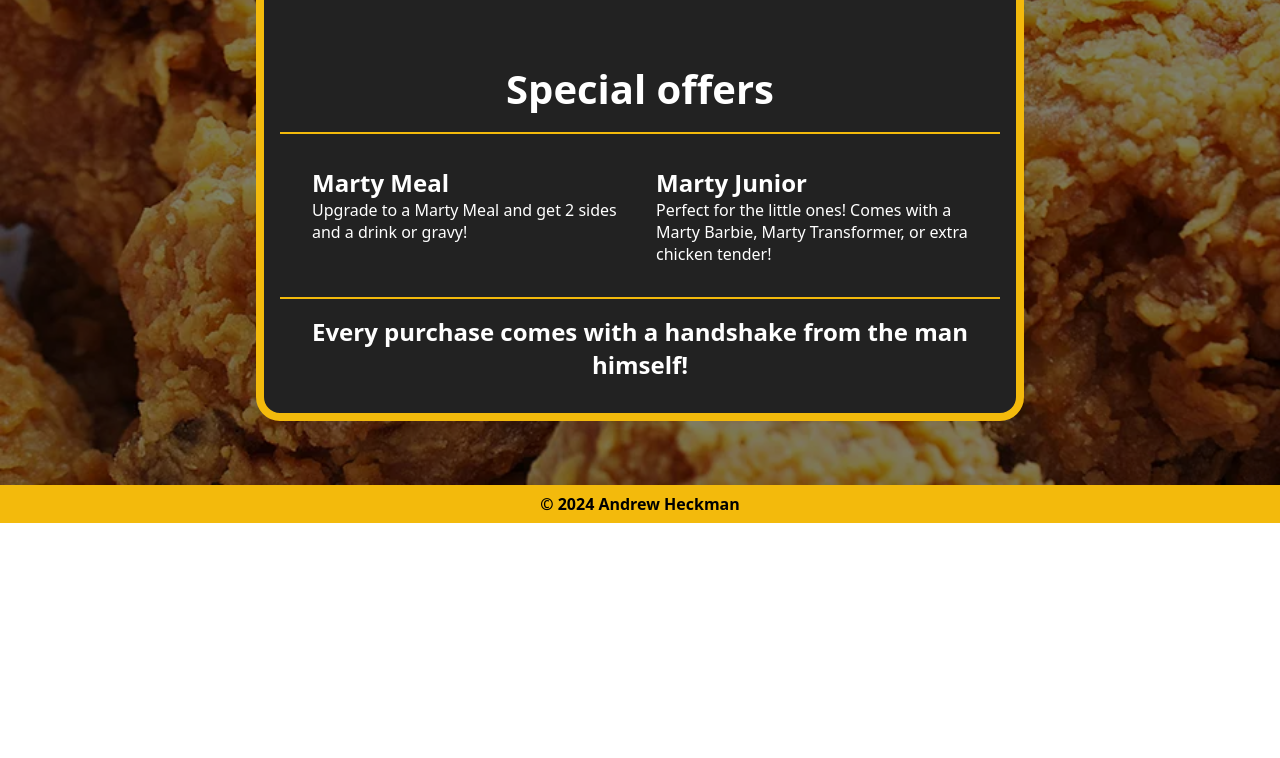
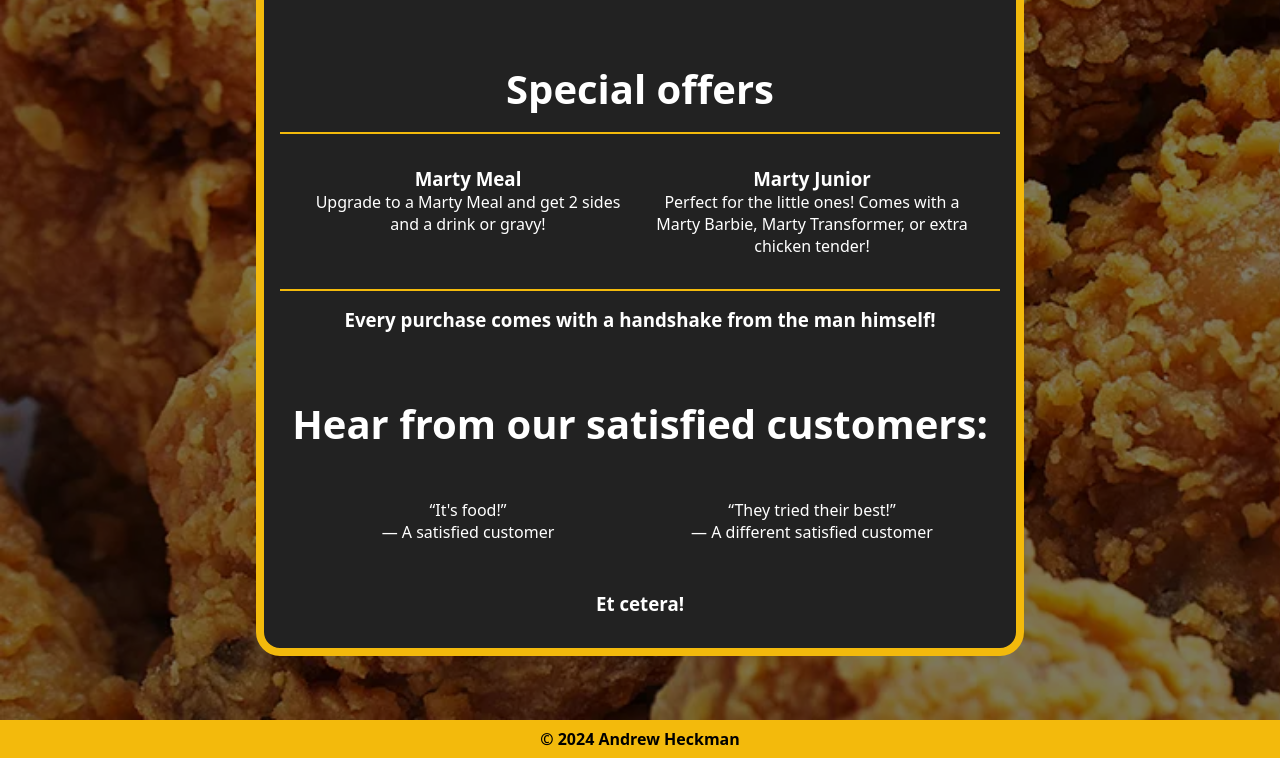
Before and after one commit to AndrewHeckman/odin-restaurant-page, a website built with webpack: page src/template.html in a window 1280 px wide. Shown: the part 646-1404 px from the top of the page. Before the commit the page ends 1169 px from the top, so only its background shows below. Built offline with nearby package versions, Linux system fonts and the light colour scheme; a web font is replaced by a local one.

Commit message:
Add testimony to home

```diff
--- a/src/home.js
+++ b/src/home.js
@@ -7,11 +7,12 @@ export function home() {
 
   homeDiv.appendChild(makeHero());
   homeDiv.appendChild(makeOffers());
+  homeDiv.appendChild(makeTestimony());
 
   return homeDiv;
 }
 
-function makeHero(){
+function makeHero() {
   const hero = document.createElement("div");
   const logo = document.createElement("img");
   const heroText = document.createElement("div");
@@ -54,28 +55,28 @@ function makeHero(){
   return hero;
 }
 
-function makeOffers(){
+function makeOffers() {
   const offerDiv = document.createElement("div");
   const offerHeading = document.createElement("h2");
   const offerWrapper = document.createElement("div");
   const meal = document.createElement("div");
-  const mealHeading = document.createElement("h2");
+  const mealHeading = document.createElement("h3");
   const mealText = document.createElement("p");
   const junior = document.createElement("div");
-  const juniorHeading = document.createElement("h2");
+  const juniorHeading = document.createElement("h3");
   const juniorText = document.createElement("p");
-  const handshake = document.createElement("h2");
+  const handshake = document.createElement("h3");
 
   offerDiv.id = "offers";
   offerDiv.className = "home-div";
-
-  offerWrapper.id = "offer-wrapper";
-  offerWrapper.className = "flex";
 
   offerHeading.id = "offer-heading";
   offerHeading.textContent = "Special offers";
 
   offerDiv.appendChild(offerHeading);
+
+  offerWrapper.id = "offer-wrapper";
+  offerWrapper.className = "flex home-wrapper";
 
   meal.id = "meal";
 
@@ -110,3 +111,59 @@ function makeOffers(){
 
   return offerDiv;
 }
+
+function makeTestimony() {
+  const testimony = document.createElement("div");
+  const testimonyHeading = document.createElement("h2");
+  const testimonyWrapper = document.createElement("div");
+  const testimony1 = document.createElement("div");
+  const quote1 = document.createElement("q");
+  const quoted1 = document.createElement("p");
+  const testimony2 = document.createElement("div");
+  const quote2 = document.createElement("q");
+  const quoted2 = document.createElement("p");
+  const etc = document.createElement("h3");
+
+  testimony.id = "testimony";
+  testimony.className = "home-div";
+
+  testimonyHeading.id = "testimony-heading";
+  testimonyHeading.textContent = "Hear from our satisfied customers:";
+
+  testimonyWrapper.id = "testimony-wrapper";
+  testimonyWrapper.className = "flex home-wrapper";
+
+  testimony1.id = "testimony-1";
+
+  quote1.id = "quote-1";
+  quote1.textContent = "It's food!";
+
+  quoted1.id = "quoted-1";
+  quoted1.textContent = "— A satisfied customer";
+
+  testimony2.id = "testimony-2";
+
+  quote2.id = "quote-2";
+  quote2.textContent = "They tried their best!";
+
+  quoted2.id = "quoted-2";
+  quoted2.textContent = "— A different satisfied customer";
+
+  etc.id = "etc";
+  etc.textContent = "Et cetera!";
+
+  testimony1.appendChild(quote1);
+  testimony1.appendChild(quoted1);
+
+  testimony2.appendChild(quote2);
+  testimony2.appendChild(quoted2);
+
+  testimonyWrapper.appendChild(testimony1);
+  testimonyWrapper.appendChild(testimony2);
+
+  testimony.appendChild(testimonyHeading);
+  testimony.appendChild(testimonyWrapper);
+  testimony.appendChild(etc);
+
+  return testimony;
+}
--- a/src/styles.css
+++ b/src/styles.css
@@ -74,7 +74,6 @@ button {
 
 .home-div {
   padding: 2rem 1rem;
-  align-items: center;
 }
 
 #hero-logo {
@@ -90,24 +89,26 @@ button {
   font-size: 3rem;
 }
 
-#offer-heading{
+h2 {
   font-size: 2.5rem;
 }
 
-#offer-heading,
-#handshake {
+.home-div>* {
   text-align: center;
 }
 
 #offer-wrapper {
+  border-top: 2px solid var(--marty-yellow);
+  border-bottom: 2px solid var(--marty-yellow);
+}
+
+.home-wrapper {
   padding: 2rem;
   gap: 2rem;
-  border-top: 2px solid var(--marty-yellow);
-  border-bottom: 2px solid var(--marty-yellow);
   margin: 1rem 0;
 }
 
-#offer-wrapper>div {
+.home-wrapper>div {
   flex: 1;
 }
 
```
